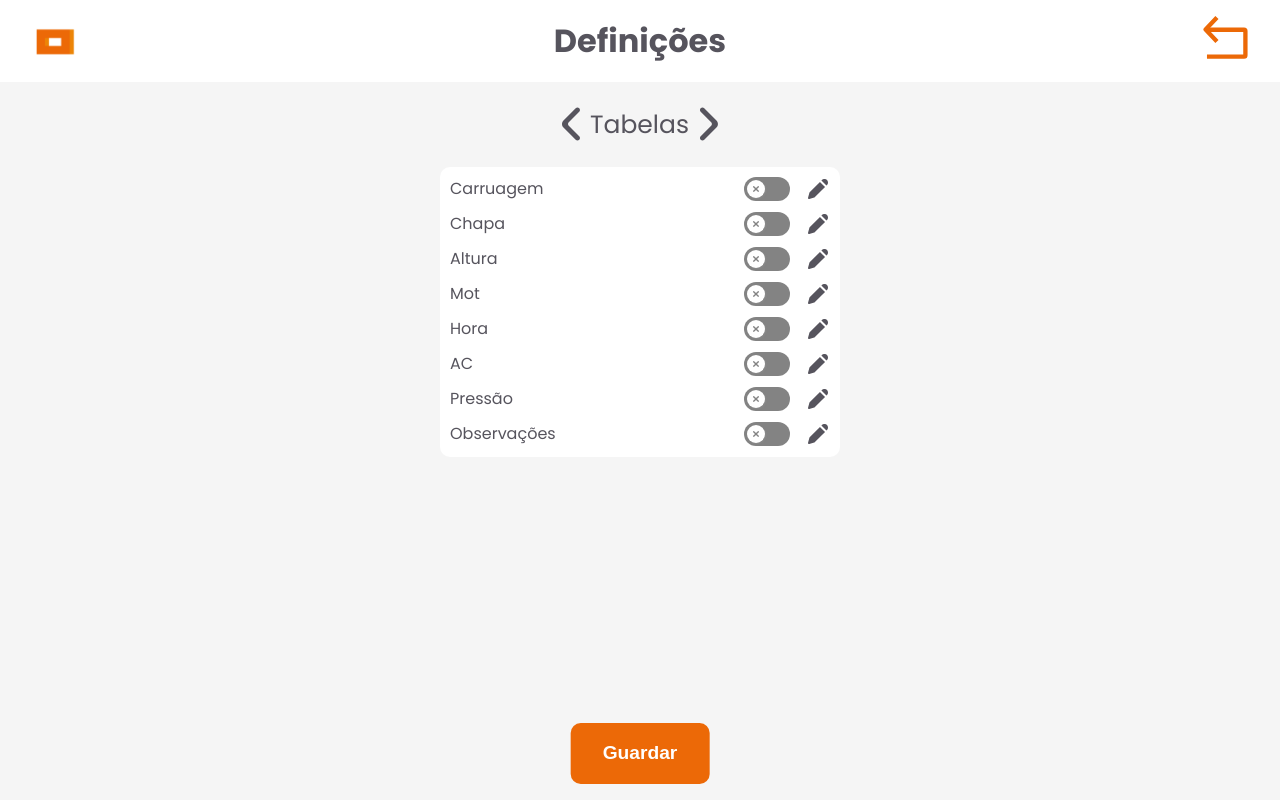
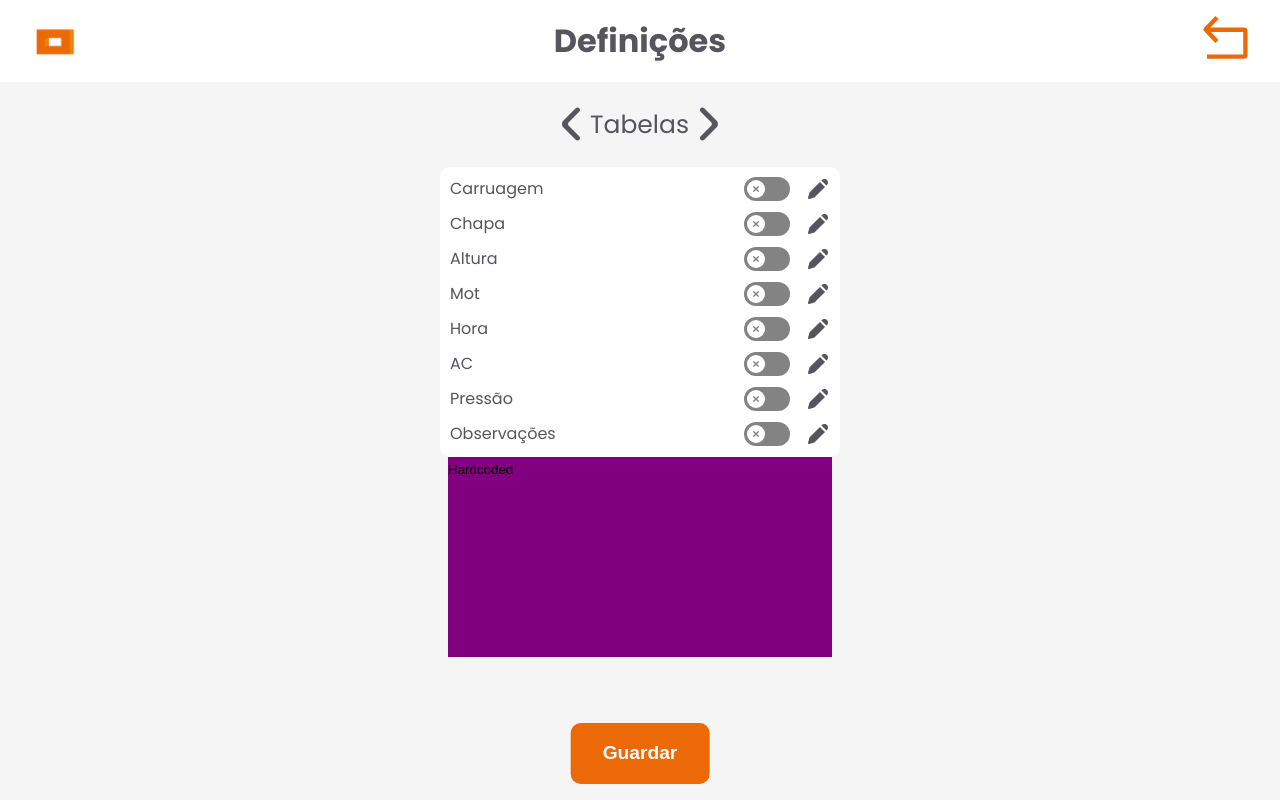
Before and after one commit to Cristy17001/OPT-Expedition-Board, a Next.js app: page /definicoes in a window 1280 px wide. Both pictures are taken after a click on the button 555 px from the left and 124 px from the top of the page. Built offline with nearby package versions, Linux system fonts and the light colour scheme.

Commit message:
Starting InfoBox

```diff
--- a/src/app/definicoes/page.tsx
+++ b/src/app/definicoes/page.tsx
@@ -34,7 +34,6 @@ type ColorPickerProps = {
       </div>
     );
   };
-
 
 
 const PageSelector: React.FC<{ title: string , buttonFunc: () => void }> = ({ title, buttonFunc }) => {
@@ -149,6 +148,19 @@ const AppearanceSettingsManager: React.FC<{colors: string[],  userPrefs: UserPre
         </div>
     );
 };
+
+
+const InfoBox: React.FC = () => {
+    return(
+        <div className={styles['InfoBox']}>
+            <input
+                value="Hardcoded"
+                type='text'
+            />
+        </div>
+    );
+}
+
 
 const TableContent: React.FC = () => {
 
@@ -339,6 +351,7 @@ const SettingsPage: React.FC = () => {
                     <>
                         <PageSelector title="Tabelas" buttonFunc={pageSwitch}/>
                         <TableContent />
+                        <InfoBox/>
                     </>
                 )}
                 <button className={styles.save_btn} type="submit">Guardar</button>
--- a/src/app/definicoes/settings.module.css
+++ b/src/app/definicoes/settings.module.css
@@ -226,3 +226,10 @@
   -ms-border-radius: 5px;
   -o-border-radius: 5px;
 }
+
+.InfoBox {
+  width: 30%;
+  height: 200px;
+  background-color: purple;
+  margin-inline: auto;
+}
```
